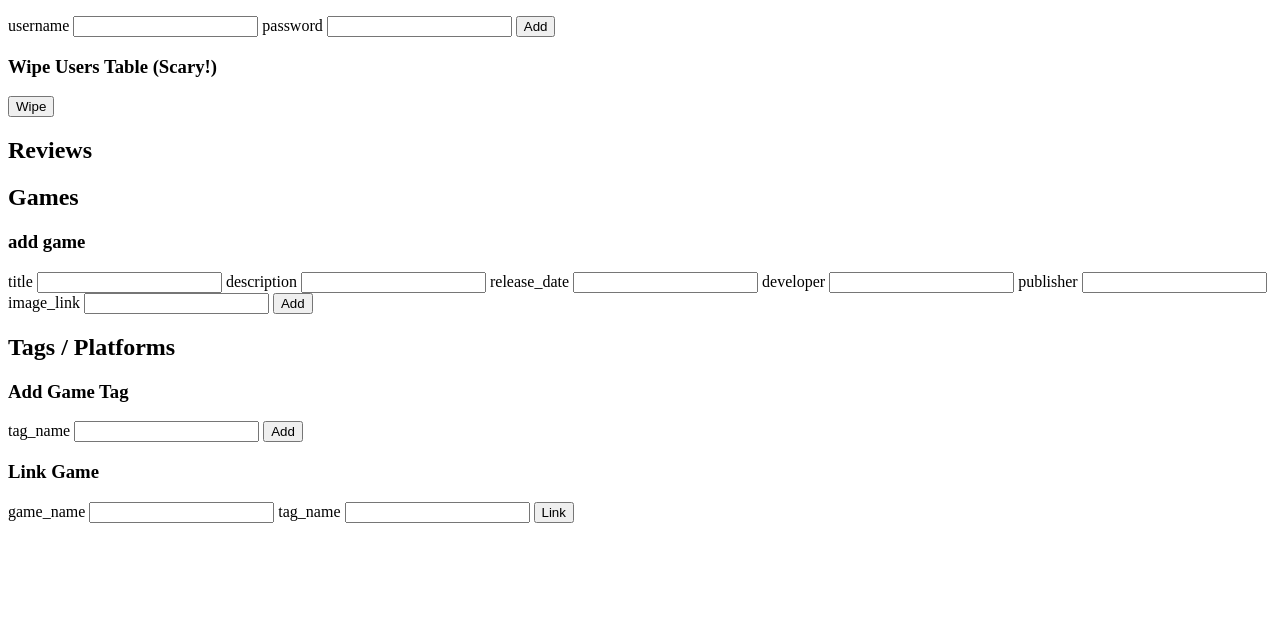
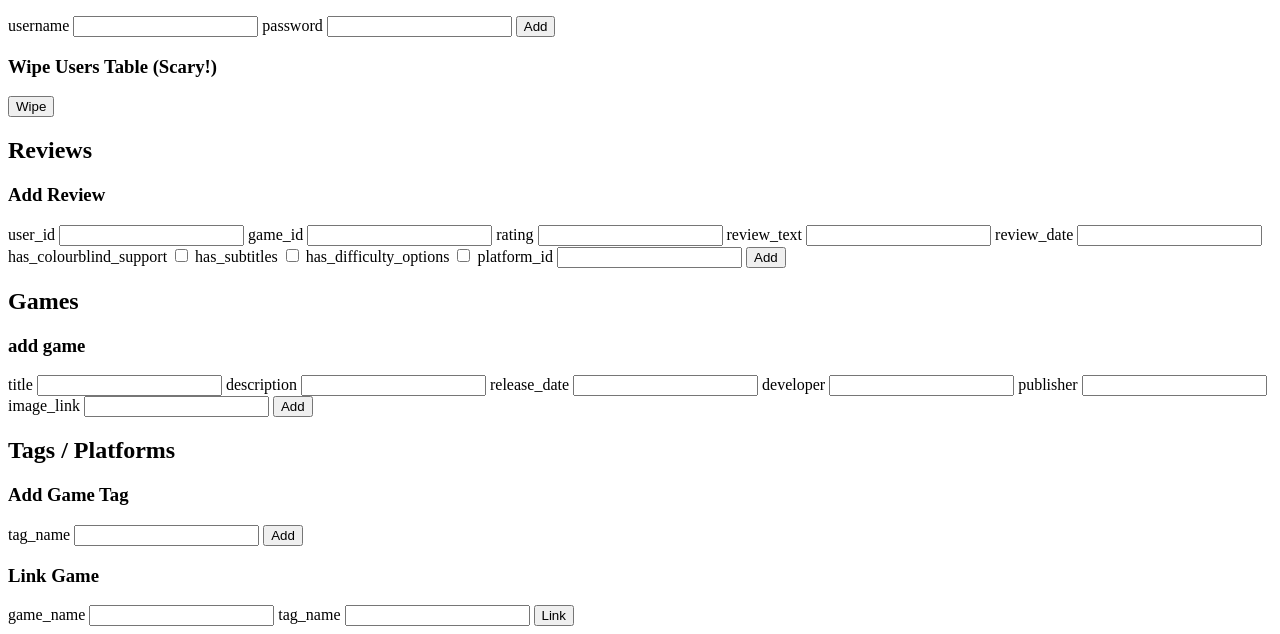
Before and after one commit to Filip-Sapina/GameReviewHub, a Flask app: page /admin in a window 1280 px wide. Shown: the part 279-913 px from the top of the page. Before the commit the page ends 802 px from the top, so only its background shows below. Run offline with Flask 3, Linux system fonts and the light colour scheme.

Commit message:
added write_review for admin.html. fixed issue where add_review would not set platform_id. raising NOT NULL error in database. set review_id to AUTOINCREMENT in database

```diff
--- a/main.py
+++ b/main.py
@@ -587,20 +587,24 @@ def add_review(review: Review) -> None:
         review_date,
         has_colourblind_support,
         has_subtitles,
-        has_difficulty_options
+        has_difficulty_options,
+        platform_id
         )
-        VALUES (?, ?, ?, ?, ?, ?, ?, ?)
+        VALUES (?, ?, ?, ?, ?, ?, ?, ?, ?)
         """
     cursor.execute(
         insert,
-        (review.user_id,
-        review.game_id,
-        review.rating,
-        review.review_text,
-        review.review_date,
-        review.accessibility.has_colourblind_support,
-        review.accessibility.has_subtitles,
-        review.accessibility.has_difficulty_options,)
+        (
+            review.user_id,
+            review.game_id,
+            review.rating,
+            review.review_text,
+            review.review_date,
+            review.accessibility.has_colourblind_support,
+            review.accessibility.has_subtitles,
+            review.accessibility.has_difficulty_options,
+            review.platform_id
+        ),
     )
     db.commit()
 
@@ -712,12 +716,34 @@ def set_game():
     return redirect(url_for("admin_page"))
 
 
+@app.route("/write_review", methods=["GET", "POST"])
+def write_review():
+    if request.method == "POST":
+        user_id = int(request.form["user_id"])
+        game_id = int(request.form["game_id"])
+        rating = int(request.form["rating"])
+        review_text = request.form["review_text"]
+        review_date = int(request.form["review_date"])
+        accessibility = AccessibilityOptions(
+            "has_colourblind_support" in request.form,
+            "has_subtitles" in request.form,
+            "has_difficulty_options" in request.form,
+        )
+        platform_id = int(request.form["platform_id"])
+        print(platform_id)
+
+
+        review = Review(None, user_id, game_id, rating, review_text, review_date, accessibility, platform_id)
+        add_review(review)
+        flash(f"added review for {game_id} by {user_id}")
+
+    return redirect(url_for("admin_page"))
 @app.route("/add_game_tag", methods=["GET", "POST"])
 def add_tag():
     if request.method == "POST":
         tag_name = request.form["tag_name"].strip()
         add_game_tag(tag_name)
-        flash(f"added tag: {tag_name}")
+        flash(f"added tag: {tag_name}.")
     return redirect(url_for("admin_page"))
 
 
--- a/templates/admin.html
+++ b/templates/admin.html
@@ -25,7 +25,7 @@
     <h3>Add Dummy Users</h3>
     <form action="/generate_users", method="post">
         <label for="user_count">amount</label>
-        <input type="text" name="user_count">
+        <input type="number" name="user_count">
         <button type="submit">Add</button>
     </form>
 
@@ -43,6 +43,28 @@
         <button type="submit">Wipe</button>
     </form>
     <h2>Reviews</h2>
+    <h3>Add Review</h3>
+    <form action="/write_review", method="post">
+        <label for="user_id">user_id</label>
+        <input type="number" name="user_id">
+        <label for="game_id">game_id</label>
+        <input type="number" name="game_id">
+        <label for="rating">rating</label>
+        <input type="number" name="rating">
+        <label for="review_text">review_text</label>
+        <input type="text" name="review_text">
+        <label for="review_date">review_date</label>
+        <input type="number" name="review_date">
+        <label for="has_colourblind_support">has_colourblind_support</label>
+        <input type="checkbox" name="has_colourblind_support">
+        <label for="has_subtitles">has_subtitles</label>
+        <input type="checkbox" name="has_subtitles">
+        <label for="has_difficulty_options">has_difficulty_options</label>
+        <input type="checkbox" name="has_difficulty_options">
+        <label for="platform_id">platform_id</label>
+        <input type="number" name="platform_id">
+        <button type="submit">Add</button>
+    </form>
 
     <h2>Games</h2>
     <h3>add game</h3>
@@ -52,13 +74,13 @@
         <label for="description">description</label>
         <input type="text" name="description">
         <label for="release_date">release_date</label>
-        <input type="text" name="release_date">
+        <input type="number" name="release_date">
         <label for="developer">developer</label>
         <input type="text" name="developer">
         <label for="publisher">publisher</label>
         <input type="text" name="publisher">
         <label for="image_link">image_link</label>
-        <input type="text" name="image_link">
+        <input type="url" name="image_link">
         <button type="submit">Add</button>
     </form>
 
```
Also changed, not shown: database.db.
